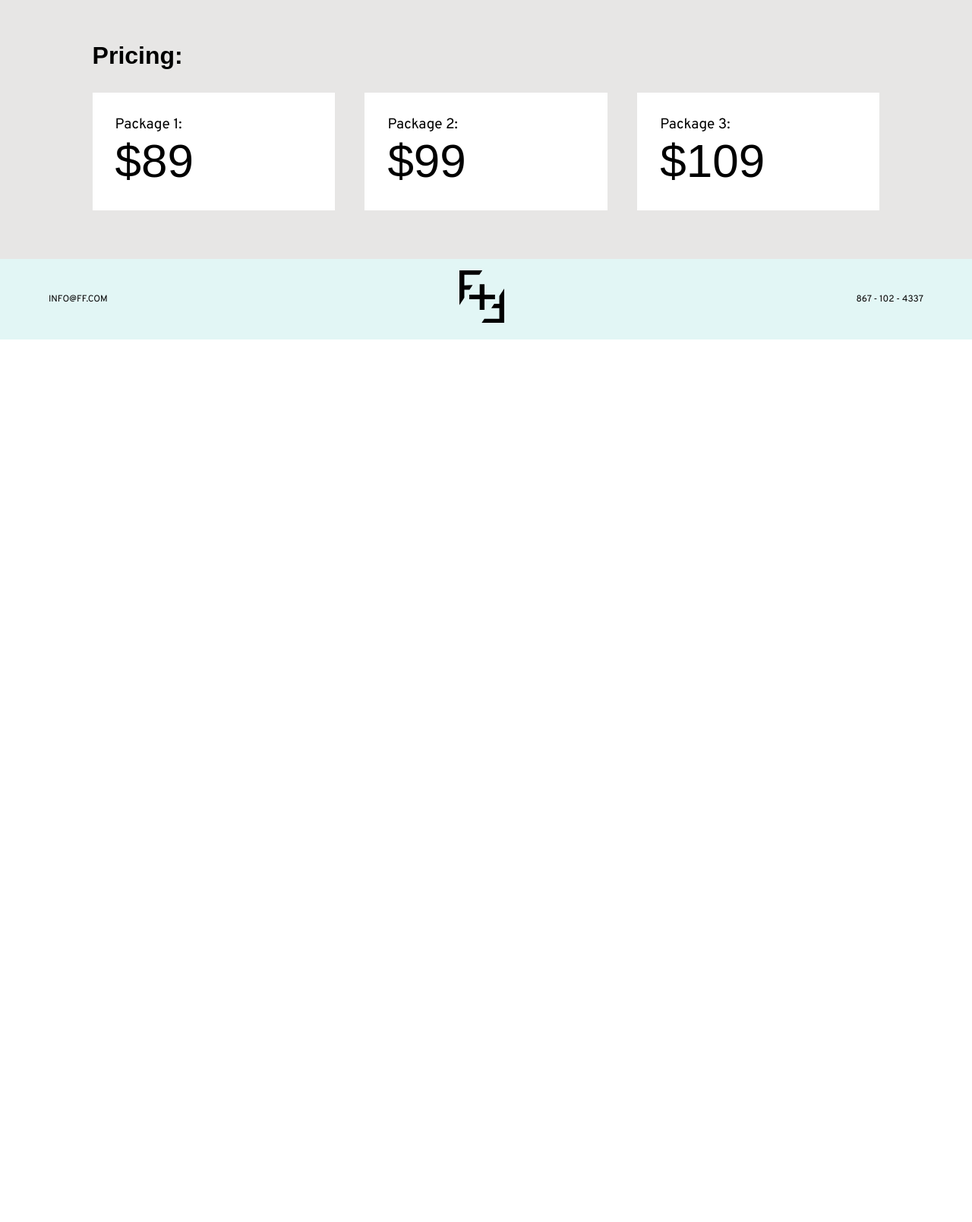
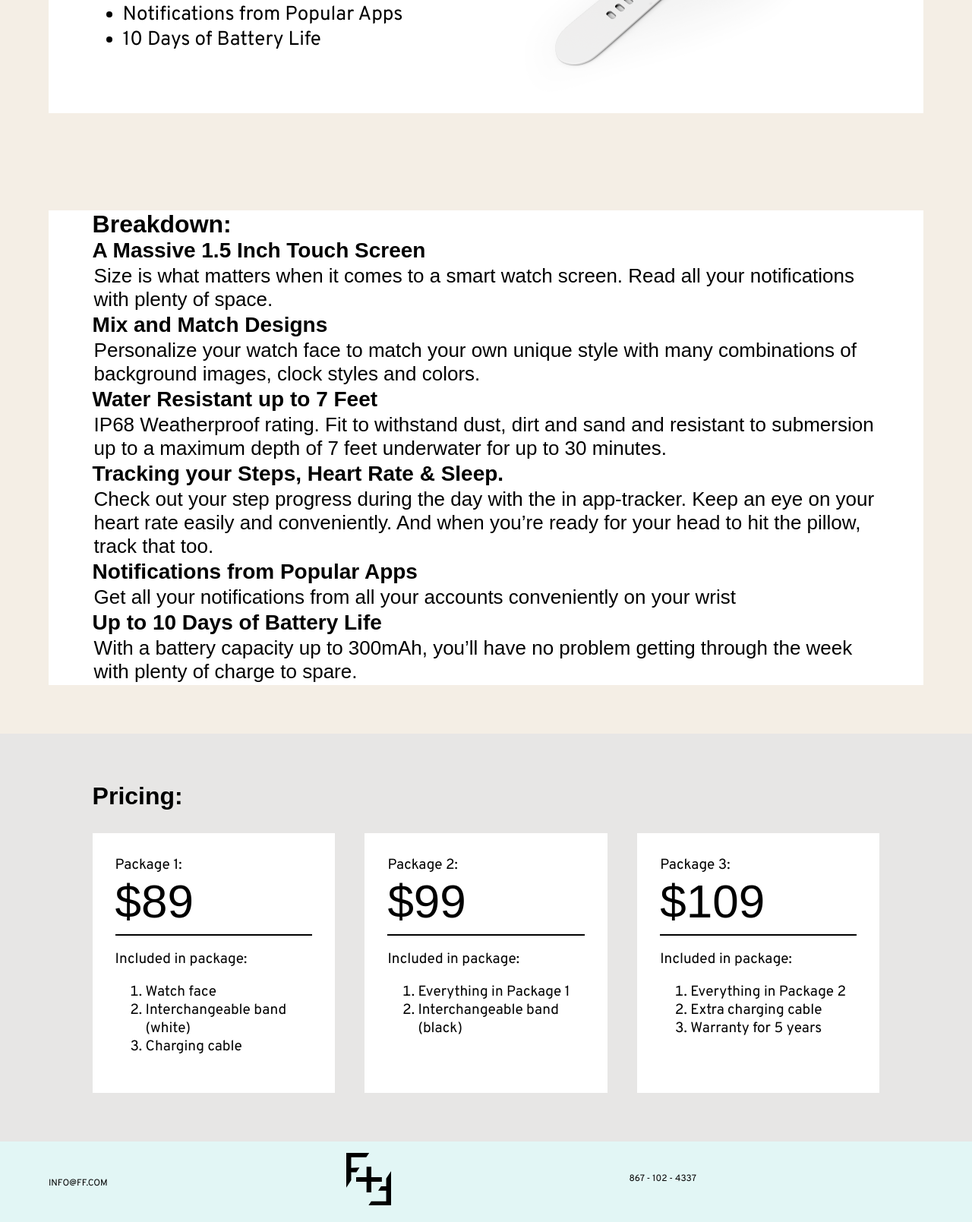
Before and after one commit to pauleeb/test, a plain HTML site: page index.html in a window 1280 px wide. Shown: the part 1168-2777 px from the top of the page at 76% size. Before the commit the page ends 1615 px from the top, so only its background shows below. Drawn offline with Linux system fonts and the light colour scheme; a web font is replaced by a local one.

Commit message:
Final deliverables

```diff
--- a/index.html
+++ b/index.html
@@ -33,7 +33,7 @@
         </a>
         <ul class="nav__sections-list">
             <li class="nav__sections-list-item">
-                <a class="nav__sections-link" href="#features">FEATURES</a>
+                <a class="nav__sections-link--highlight" href="#features">FEATURES</a>
             </li>
             <li class="nav__sections-list-item">
                 <a class="nav__sections-link" href="#pricing">PRICES</a>
@@ -47,6 +47,8 @@
             <h2 class="header__subtitle">Why Choose?</h2>
             <p class="header__copy">
                 At <span class="header__copy--bold">F+F</span> we believe that you shouldn’t have to pick between a stunning product and one that works.  <span class="header__copy--bold">No compromises.</span> Just an outstanding wrist watch, built to last.</p>
+            <p class="header__tagline">Minimal, yet <span class="header__copy--uppercasebold">sharp</span></p>
+            <p class="header__tagline">Modern, yet <span class="header__copy--uppercasebold">timeless</span></p>
         </div>
     </header>
 
@@ -68,13 +70,39 @@
                         <li class="features__list-item">
                             Step Tracking, Heart Rate & Sleep Monitoring
                         </li>
+                        <li class="features__list-item">
+                            Notifications from Popular Apps
+                        </li>
+                        <li class="features__list-item">
+                            10 Days of Battery Life
+                        </li>
                     </ul>
                 </div>
                 <div class="features__column">
-                    <img class="features__image" src="" alt="Side view of F+F Watch">
+                    <img class="features__image" src="./watch-side.png" alt="Side view of F+F Watch">
                 </div>
             </div>
         </div>
+        <div id="breakdown" class="breakdown">
+            <div class="breakdown__container">
+                <div class="breakdown__column">
+                    <h2 class="breakdown__title">Breakdown:</h2>
+                    <h3>A Massive 1.5 Inch Touch Screen</h3>
+                    <p>Size is what matters when it comes to a smart watch screen. Read all your notifications with plenty of space.</p>
+                    <h3>Mix and Match Designs</h3>
+                    <p>Personalize your watch face to match your own unique style with many combinations of background images, clock styles and colors.</p>
+                    <h3>Water Resistant up to 7 Feet</h3>
+                    <p>IP68 Weatherproof rating. Fit to withstand dust, dirt and sand and resistant to submersion up to a maximum depth of 7 feet underwater for up to 30 minutes.</p>
+                    <h3>Tracking your Steps, Heart Rate & Sleep.</h3>
+                    <p>Check out your step progress during the day with the in app-tracker. Keep an eye on your heart rate easily and conveniently. And when you’re ready for your head to hit the pillow, track that too.</p>
+                    <h3>Notifications from Popular Apps</h3>
+                    <p>Get all your notifications from all your accounts conveniently on your wrist</p>
+                    <h3>Up to 10 Days of Battery Life</h3>
+                    <p>With a battery capacity up to 300mAh, you’ll have no problem getting through the week with plenty of charge to spare.</p>
+                </div>
+            </div>
+        </div>
+
         <div id="pricing" class="pricing">
             <div class="pricing__container">
                 <h3 class="pricing__title">Pricing:</h3>
@@ -84,8 +112,14 @@
                             <h4 class="pricing__card-title">Package 1:</h4>
                             <p class="pricing__card-price">$89</p>
                         </div>
+                        <hr size="2" color="black">
                         <div class="pricing__card-bottom">
-                           <!-- add code here for pricing -->
+                           <p> Included in package:</p>
+                           <ol>
+                            <li>Watch face</li>
+                            <li>Interchangeable band (white) </li>
+                            <li>Charging cable</li>
+                        </ol>
                         </div>
                     </div>
                     <div class="pricing__card">
@@ -93,8 +127,13 @@
                             <h4 class="pricing__card-title">Package 2:</h4>
                             <p class="pricing__card-price">$99</p>
                         </div>
+                        <hr size="2" color="black">
                         <div class="pricing__card-bottom">
-
+                            <p> Included in package:</p>
+                            <ol>
+                                <li>Everything in Package 1</li>
+                                <li>Interchangeable band (black) </li>
+                            </ol>
                         </div>
                     </div>
                     <div class="pricing__card">
@@ -102,8 +141,14 @@
                             <h4 class="pricing__card-title">Package 3:</h4>
                             <p class="pricing__card-price">$109</p>
                         </div>
+                        <hr size="2" color="black">
                         <div class="pricing__card-bottom">
-
+                            <p> Included in package:</p>
+                            <ol>
+                                <li>Everything in Package 2</li>
+                                <li>Extra charging cable</li>
+                                <li>Warranty for 5 years</li>
+                            </ol>
                         </div>
                     </div>
                 </div>
@@ -115,15 +160,15 @@
         <nav class="nav-footer">
             <ul class="nav-footer__list">
                 <li class="nav-footer__list-item">
-                    <p class="nav-footer__link">INFO@FF.COM</p>
+                    <a class="nav-footer__link" href="mailto:info@ff.com">INFO@FF.COM</a>
                 </li>
                 <li class="nav-footer__list-item">
                     <a class="nav-footer__link" href="./index.html">
-                        <img class="nav-footer__logo" src="../F+F-logo-black.svg" alt="F+F Logo / Link to Home">
+                        <img class="nav-footer__logo" src="./F+F-logo-black.svg" alt="F+F Logo / Link to Home">
                     </a>
                 </li>
                 <li class="nav-footer__list-item">
-                    <p class="nav-footer__link">867 - 102 - 4337</p>
+                    <a class="nav-footer__link" href="tel:8671024337">867 - 102 - 4337</p>
                 </li>
             </ul>
         </nav>
--- a/styles.css
+++ b/styles.css
@@ -39,7 +39,7 @@ ul, ol, li {
   width: 92px;
   text-align: center;
 }
-.nav__pages-link, .nav__sections-link {
+.nav__pages-link, .nav__sections-link, .nav__sections-link--highlight {
   text-decoration: none;
   color: #000000;
   display: flex;
@@ -55,6 +55,7 @@ ul, ol, li {
   background: black;
   color: white;
 }
+
 .nav__logo-img {
   padding: 15px;
 }
@@ -97,6 +98,10 @@ ul, ol, li {
 .header__copy--uppercase, .header__tagline--uppercase {
   text-transform: uppercase;
 }
+.header__copy--uppercasebold {
+  text-transform: uppercase;
+  font-weight: bold;
+}
 .header__copy {
   margin: 0 0 90px;
 }
@@ -104,27 +109,39 @@ ul, ol, li {
   margin: 0;
 }
 
-.features {
+.features, .breakdown {
   padding: 0 5%;
   background: #F4EEE5;
   padding-top: 5%;
   padding-bottom: 5%;
 }
-.features__container {
+.features__container,.breakdown__container {
   padding: 0 5%;
   display: flex;
   justify-content: space-between;
   background: white;
 }
-.features__column {
+.features__column, .breakdown__column {
   display: flex;
   flex-direction: column;
   justify-content: center;
 }
-.features__title {
+.features__title, .breakdown__title {
   font-family: "Chivo", Arial, Helvetica, sans-serif;
   font-size: 32px;
   margin: 0;
+}
+.breakdown__column h3 {
+  font-family: "Chivo", Arial, Helvetica, sans-serif;
+  font-size: 28px;
+  margin: 0;
+  padding:0px;
+}
+.breakdown__column p {
+  font-family: "Chivo", Arial, Helvetica, sans-serif;
+  font-size: 26px;
+  margin: 0;
+  padding:2px;
 }
 .features__list-item {
   font-family: "Overpass", Arial, Helvetica, sans-serif;
```
Also changed, not shown: javascript_fundamentals.js (+21 -0 lines), 1 other file.
